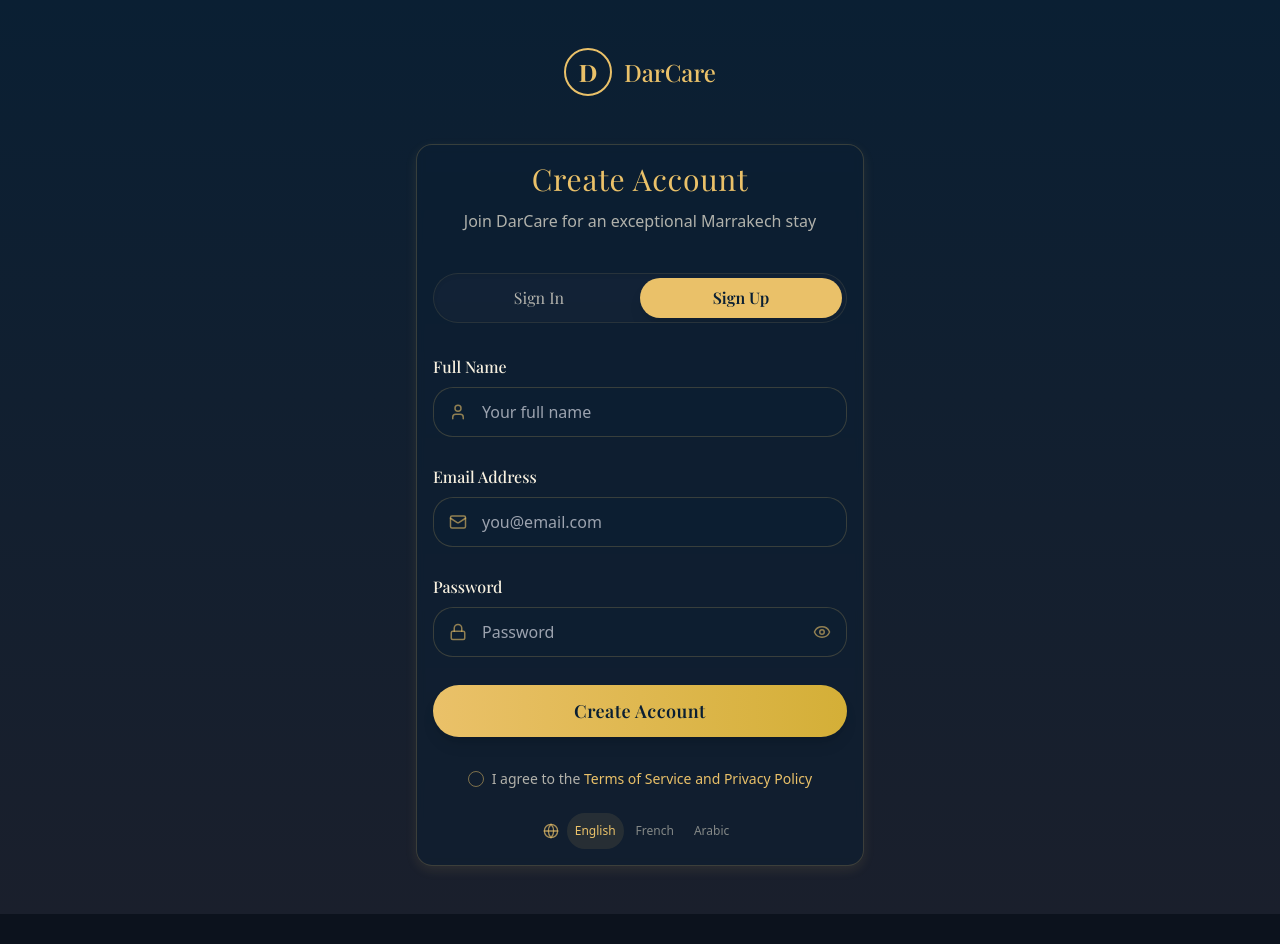
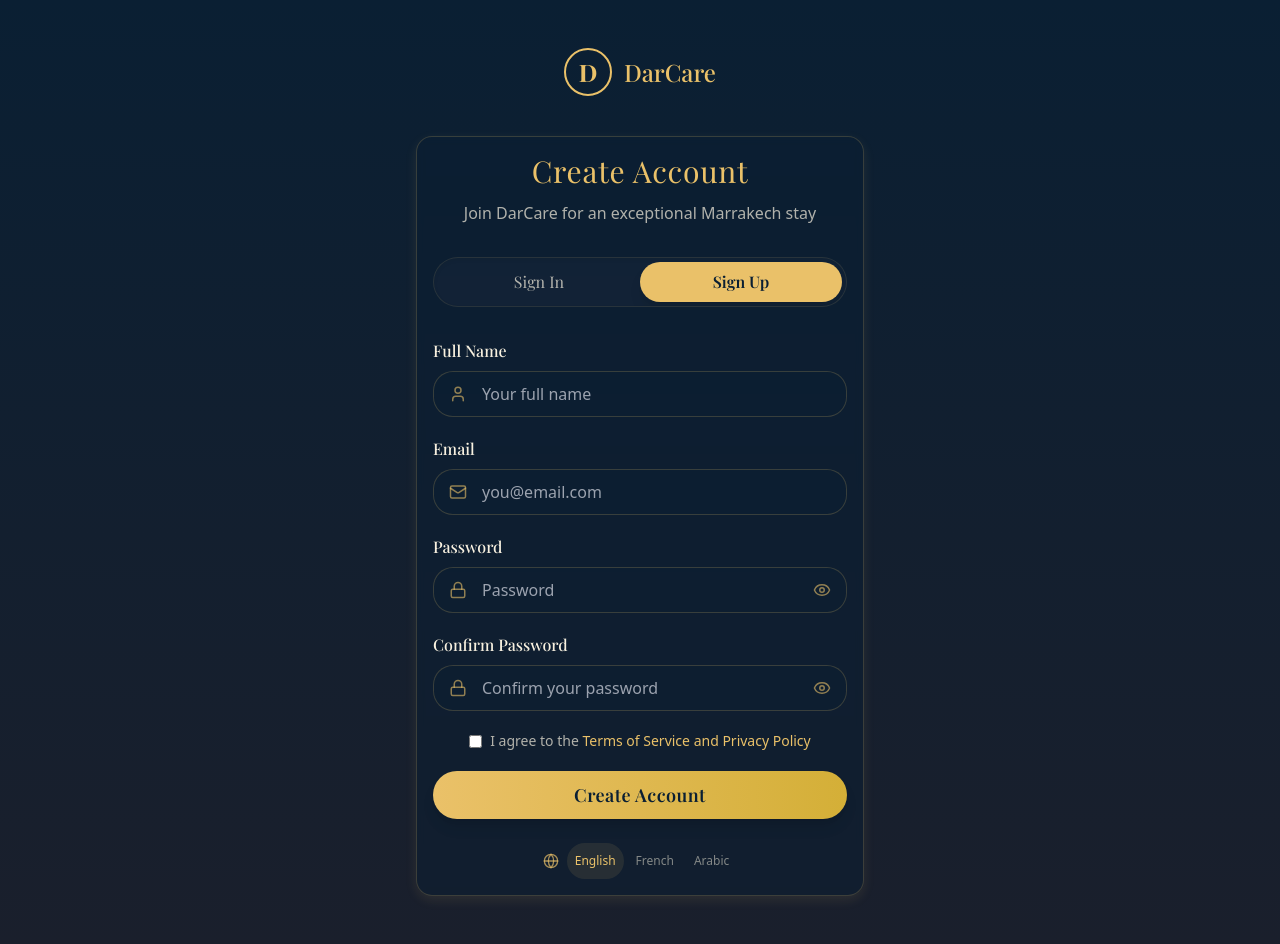
Before and after one commit to DARCARE-kech/MOBILE, a React (Vite) app: page /auth in a window 1280 px wide. Both pictures are taken after a click on the button "Sign Up". Before the commit the page ends 914 px from the top, so only its background shows below. Built offline with nearby package versions, Linux system fonts and the light colour scheme.

Commit message:
feat: Improve Sign Up screen UI/UX and i18n
- Added "Confirm Password" field.
- Adjusted spacing and sizing of fields and button.
- Repositioned terms agreement checkbox.
- Added full i18n support for all labels, messages, and phrases.

```diff
--- a/src/components/auth/AuthFooter.tsx
+++ b/src/components/auth/AuthFooter.tsx
@@ -1,4 +1,3 @@
-
 import React from "react";
 import { Checkbox } from "@/components/ui/checkbox";
 import { useNavigate } from "react-router-dom";
--- a/src/components/auth/SignupForm.tsx
+++ b/src/components/auth/SignupForm.tsx
@@ -1,6 +1,7 @@
 
 import React, { useState } from "react";
 import { Mail, Lock, Eye, EyeOff, User, AlertCircle } from "lucide-react";
+import { useTranslation } from "react-i18next";
 
 interface SignupFormProps {
   name: string;
@@ -9,12 +10,18 @@ interface SignupFormProps {
   setEmail: React.Dispatch<React.SetStateAction<string>>;
   password: string;
   setPassword: React.Dispatch<React.SetStateAction<string>>;
+  confirmPassword: string;  // New prop for confirm password
+  setConfirmPassword: React.Dispatch<React.SetStateAction<string>>; // New setter
   nameError: string;
   emailError: string;
   passwordError: string;
+  confirmPasswordError: string; // New error state
   setNameError: React.Dispatch<React.SetStateAction<string>>;
   setEmailError: React.Dispatch<React.SetStateAction<string>>;
   setPasswordError: React.Dispatch<React.SetStateAction<string>>;
+  setConfirmPasswordError: React.Dispatch<React.SetStateAction<string>>; // New error setter
+  termsAgreed: boolean; // Added terms agreed prop
+  setTermsAgreed: React.Dispatch<React.SetStateAction<boolean>>; // Added terms setter
   handleSubmit: (e: React.FormEvent) => Promise<void>;
   isLoading: boolean;
 }
@@ -26,16 +33,24 @@ const SignupForm: React.FC<SignupFormProps> = ({
   setEmail,
   password,
   setPassword,
+  confirmPassword,
+  setConfirmPassword,
   nameError,
   emailError,
   passwordError,
+  confirmPasswordError,
   setNameError,
   setEmailError,
   setPasswordError,
+  setConfirmPasswordError,
+  termsAgreed,
+  setTermsAgreed,
   handleSubmit,
   isLoading,
 }) => {
   const [showPassword, setShowPassword] = useState(false);
+  const [showConfirmPassword, setShowConfirmPassword] = useState(false);
+  const { t } = useTranslation();
 
   const handleInputChange = (
     setter: React.Dispatch<React.SetStateAction<string>>,
@@ -46,19 +61,24 @@ const SignupForm: React.FC<SignupFormProps> = ({
     errorSetter("");
   };
 
+  const handleTermsClick = (e: React.MouseEvent) => {
+    e.preventDefault();
+    window.location.href = '/terms-and-policy';
+  };
+
   return (
-    <form onSubmit={handleSubmit} className="space-y-7 text-left">
+    <form onSubmit={handleSubmit} className="space-y-5 text-left">
       <div className="flex flex-col gap-1">
         <label className="text-darcare-beige font-medium mb-1 font-serif" htmlFor="name">
-          Full Name
+          {t('auth.fullName')}
         </label>
         <div className="relative group">
           <User size={18} className="absolute left-4 top-1/2 -translate-y-1/2 text-darcare-gold/60" />
           <input
             type="text"
             id="name"
-            placeholder="Your full name"
-            className={`w-full pl-12 py-3 rounded-lg outline-none border ${
+            placeholder={t('auth.enterFullName', "Your full name")}
+            className={`w-full pl-12 py-2.5 rounded-lg outline-none border ${
               nameError ? "border-red-500" : "border-darcare-gold/20"
             } bg-darcare-navy/40 text-darcare-beige font-sans text-base transition-all focus:border-darcare-gold focus:ring-1 focus:ring-darcare-gold`}
             value={name}
@@ -68,22 +88,23 @@ const SignupForm: React.FC<SignupFormProps> = ({
         {nameError && (
           <div className="flex items-center text-red-500 text-sm mt-1">
             <AlertCircle size={14} className="mr-1" />
-            {nameError}
+            {t(nameError)}
           </div>
         )}
       </div>
+
       <div className="flex flex-col gap-1">
         <label className="text-darcare-beige font-medium mb-1 font-serif" htmlFor="email">
-          Email Address
+          {t('auth.email')}
         </label>
         <div className="relative group">
           <Mail size={18} className="absolute left-4 top-1/2 -translate-y-1/2 text-darcare-gold/60" />
           <input
             type="email"
             id="email"
-            placeholder="you@email.com"
+            placeholder={t('auth.enterEmail', "you@email.com")}
             autoComplete="email"
-            className={`w-full pl-12 py-3 rounded-lg outline-none border ${
+            className={`w-full pl-12 py-2.5 rounded-lg outline-none border ${
               emailError ? "border-red-500" : "border-darcare-gold/20"
             } bg-darcare-navy/40 text-darcare-beige font-sans text-base transition-all focus:border-darcare-gold focus:ring-1 focus:ring-darcare-gold`}
             value={email}
@@ -93,22 +114,23 @@ const SignupForm: React.FC<SignupFormProps> = ({
         {emailError && (
           <div className="flex items-center text-red-500 text-sm mt-1">
             <AlertCircle size={14} className="mr-1" />
-            {emailError}
+            {t(emailError)}
           </div>
         )}
       </div>
+
       <div className="flex flex-col gap-1">
         <label className="text-darcare-beige font-medium mb-1 font-serif" htmlFor="password">
-          Password
+          {t('auth.password')}
         </label>
         <div className="relative group">
           <Lock size={18} className="absolute left-4 top-1/2 -translate-y-1/2 text-darcare-gold/60" />
           <input
             type={showPassword ? "text" : "password"}
             id="password"
-            placeholder="Password"
+            placeholder={t('auth.enterPassword', "Password")}
             autoComplete="new-password"
-            className={`w-full pl-12 pr-12 py-3 rounded-lg outline-none border ${
+            className={`w-full pl-12 pr-12 py-2.5 rounded-lg outline-none border ${
               passwordError ? "border-red-500" : "border-darcare-gold/20"
             } bg-darcare-navy/40 text-darcare-beige font-sans text-base transition-all focus:border-darcare-gold focus:ring-1 focus:ring-darcare-gold`}
             value={password}
@@ -126,13 +148,74 @@ const SignupForm: React.FC<SignupFormProps> = ({
         {passwordError && (
           <div className="flex items-center text-red-500 text-sm mt-1">
             <AlertCircle size={14} className="mr-1" />
-            {passwordError}
+            {t(passwordError)}
           </div>
         )}
       </div>
+
+      {/* New Confirm Password Field */}
+      <div className="flex flex-col gap-1">
+        <label className="text-darcare-beige font-medium mb-1 font-serif" htmlFor="confirmPassword">
+          {t('auth.confirmPassword')}
+        </label>
+        <div className="relative group">
+          <Lock size={18} className="absolute left-4 top-1/2 -translate-y-1/2 text-darcare-gold/60" />
+          <input
+            type={showConfirmPassword ? "text" : "password"}
+            id="confirmPassword"
+            placeholder={t('auth.confirmNewPassword', "Confirm password")}
+            autoComplete="new-password"
+            className={`w-full pl-12 pr-12 py-2.5 rounded-lg outline-none border ${
+              confirmPasswordError ? "border-red-500" : "border-darcare-gold/20"
+            } bg-darcare-navy/40 text-darcare-beige font-sans text-base transition-all focus:border-darcare-gold focus:ring-1 focus:ring-darcare-gold`}
+            value={confirmPassword}
+            onChange={(e) => handleInputChange(setConfirmPassword, setConfirmPasswordError, e.target.value)}
+          />
+          <button
+            type="button"
+            onClick={() => setShowConfirmPassword(!showConfirmPassword)}
+            aria-label={showConfirmPassword ? "Hide confirm password" : "Show confirm password"}
+            className="absolute right-4 top-1/2 -translate-y-1/2 text-darcare-gold/60 hover:text-darcare-gold transition"
+          >
+            {showConfirmPassword ? <EyeOff size={18} /> : <Eye size={18} />}
+          </button>
+        </div>
+        {confirmPasswordError && (
+          <div className="flex items-center text-red-500 text-sm mt-1">
+            <AlertCircle size={14} className="mr-1" />
+            {t(confirmPasswordError)}
+          </div>
+        )}
+      </div>
+
+      {/* Terms Agreement Checkbox - Moved above the button */}
+      <div className="mt-4 text-center">
+        <div className="flex items-center justify-center gap-2">
+          <input
+            type="checkbox"
+            id="terms-agreement"
+            checked={termsAgreed}
+            onChange={() => setTermsAgreed(prev => !prev)}
+            className="rounded border-darcare-gold/50 text-darcare-gold focus:ring-darcare-gold/30"
+          />
+          <label
+            htmlFor="terms-agreement"
+            className="text-darcare-beige/70 text-sm cursor-pointer"
+          >
+            {t('auth.termsAgreement', 'I agree to the')}{' '}
+            <button
+              onClick={handleTermsClick}
+              className="text-darcare-gold hover:underline inline-block"
+            >
+              {t('auth.termsAndPolicy', 'Terms of Service and Privacy Policy')}
+            </button>
+          </label>
+        </div>
+      </div>
+
       <button
         type="submit"
-        className="w-full mt-6 py-3 font-serif font-semibold bg-gradient-to-r from-darcare-gold to-[#D4AF37] rounded-full shadow-lg text-darcare-navy hover:from-[#D4AF37] hover:to-darcare-gold transition-all tracking-wide text-lg disabled:opacity-70 relative"
+        className="w-full mt-4 py-2.5 font-serif font-semibold bg-gradient-to-r from-darcare-gold to-[#D4AF37] rounded-full shadow-lg text-darcare-navy hover:from-[#D4AF37] hover:to-darcare-gold transition-all tracking-wide text-lg disabled:opacity-70 relative"
         disabled={isLoading}
       >
         {isLoading ? (
@@ -141,10 +224,10 @@ const SignupForm: React.FC<SignupFormProps> = ({
               <circle className="opacity-25" cx="12" cy="12" r="10" stroke="currentColor" strokeWidth="4"></circle>
               <path className="opacity-75" fill="currentColor" d="M4 12a8 8 0 018-8V0C5.373 0 0 5.373 0 12h4zm2 5.291A7.962 7.962 0 014 12H0c0 3.042 1.135 5.824 3 7.938l3-2.647z"></path>
             </svg>
-            Loading...
+            {t('common.loading', 'Loading...')}
           </span>
         ) : (
-          "Create Account"
+          t('auth.createAccount', 'Create Account')
         )}
       </button>
     </form>
--- a/src/locales/en.json
+++ b/src/locales/en.json
@@ -45,6 +45,7 @@
     "signUp": "Sign Up",
     "email": "Email",
     "password": "Password",
+    "confirmPassword": "Confirm Password",
     "forgotPassword": "Forgot Password?",
     "signInRequired": "Sign In Required",
     "pleaseSignIn": "Please sign in to continue",
@@ -59,7 +60,7 @@
     "signOut": "Sign Out",
     "forgotPassword": "Forgot Password",
     "newPassword": "New Password",
-    "confirmPassword": "Confirm Password",
+    "confirmNewPassword": "Confirm New Password",
     "fullName": "Full Name",
     "accessServices": "Access your luxury villa services",
     "joinDarcare": "Join DarCare for an exceptional Marrakech stay",
@@ -82,7 +83,17 @@
     "termsOfService": "Terms of Service",
     "privacyPolicy": "Privacy Policy",
     "termsRequired": "Agreement Required",
-    "mustAgreeToTerms": "You must agree to the Terms of Service and Privacy Policy to create an account."
+    "mustAgreeToTerms": "You must agree to the Terms of Service and Privacy Policy to create an account.",
+    "emailRequired": "Email is required",
+    "passwordRequired": "Password is required",
+    "nameRequired": "Name is required",
+    "confirmPasswordRequired": "Please confirm your password",
+    "passwordsDoNotMatch": "Passwords do not match",
+    "passwordTooShort": "Password must be at least 6 characters",
+    "enterFullName": "Your full name",
+    "enterEmail": "you@email.com",
+    "enterPassword": "Password",
+    "confirmNewPassword": "Confirm your password"
   },
   "home": {
     "quickServices": "Quick Services",
--- a/src/pages/Auth.tsx
+++ b/src/pages/Auth.tsx
@@ -9,7 +9,7 @@ import LoginForm from "@/components/auth/LoginForm";
 import SignupForm from "@/components/auth/SignupForm";
 import AuthFooter from "@/components/auth/AuthFooter";
 import LanguageSwitcher from "@/components/auth/LanguageSwitcher";
-import { validateEmail, validatePassword, validateName } from "@/utils/authValidation";
+import { validateEmail, validatePassword, validateName, validateConfirmPassword } from "@/utils/authValidation";
 import { useTheme } from "@/contexts/ThemeContext";
 import { cn } from "@/lib/utils";
 import { useTranslation } from "react-i18next";
@@ -19,9 +19,11 @@ const Auth = () => {
   const [email, setEmail] = useState("");
   const [password, setPassword] = useState("");
   const [name, setName] = useState("");
+  const [confirmPassword, setConfirmPassword] = useState(""); // New state for confirm password
   const [emailError, setEmailError] = useState("");
   const [passwordError, setPasswordError] = useState("");
   const [nameError, setNameError] = useState("");
+  const [confirmPasswordError, setConfirmPasswordError] = useState(""); // New error state
   const [termsAgreed, setTermsAgreed] = useState(false);
   const { signIn, signUp, isLoading, user } = useAuth();
   const { toast } = useToast();
@@ -57,10 +59,17 @@ const Auth = () => {
         return;
       }
 
+      // Validate confirm password
+      const isConfirmPasswordValid = validateConfirmPassword(password, confirmPassword);
+      if (isConfirmPasswordValid) {
+        setConfirmPasswordError(isConfirmPasswordValid);
+        return;
+      }
+
       if (!termsAgreed) {
         toast({
           title: t('auth.termsRequired'),
-          description: t('auth.mustAgreeToTerms', 'You must agree to the Terms of Service and Privacy Policy to create an account.'),
+          description: t('auth.mustAgreeToTerms'),
           variant: "destructive",
         });
         return;
@@ -90,6 +99,7 @@ const Auth = () => {
           setIsLogin(true);
           // Clear form fields
           setPassword("");
+          setConfirmPassword("");
 
           // Toast notification is already handled in the useAuthMethods
         }
@@ -108,7 +118,7 @@ const Auth = () => {
         ? "bg-darcare-navy bg-gradient-to-b from-darcare-navy to-[#1A1F2C]"
         : "bg-background bg-gradient-to-b from-[#F8F4F0] to-white"
     )}>
-      <div className="mb-12 flex justify-center">
+      <div className="mb-10 flex justify-center">
         <Logo color={isDarkMode ? "gold" : "navy"} size="md" />
       </div>
       <div className="w-full max-w-md mx-auto">
@@ -125,7 +135,7 @@ const Auth = () => {
             {isLogin ? t("auth.signIn") : t("auth.createAccount")}
           </h1>
           <p className={cn(
-            "text-center mb-10",
+            "text-center mb-8",
             isDarkMode ? "text-darcare-beige/70" : "text-foreground/70"
           )}>
             {isLogin
@@ -156,19 +166,21 @@ const Auth = () => {
               setEmail={setEmail}
               password={password}
               setPassword={setPassword}
+              confirmPassword={confirmPassword}
+              setConfirmPassword={setConfirmPassword}
               nameError={nameError}
               emailError={emailError}
               passwordError={passwordError}
+              confirmPasswordError={confirmPasswordError}
               setNameError={setNameError}
               setEmailError={setEmailError}
               setPasswordError={setPasswordError}
+              setConfirmPasswordError={setConfirmPasswordError}
+              termsAgreed={termsAgreed}
+              setTermsAgreed={setTermsAgreed}
               handleSubmit={handleSubmit}
               isLoading={isLoading}
             />
-          )}
-
-          {!isLogin && (
-            <AuthFooter termsAgreed={termsAgreed} setTermsAgreed={setTermsAgreed} />
           )}
 
           <LanguageSwitcher />
```
Also changed, not shown: src/locales/ar.json (+12 -2 lines), src/locales/fr.json (+50 -3 lines), src/utils/authValidation.ts (+16 -5 lines).
